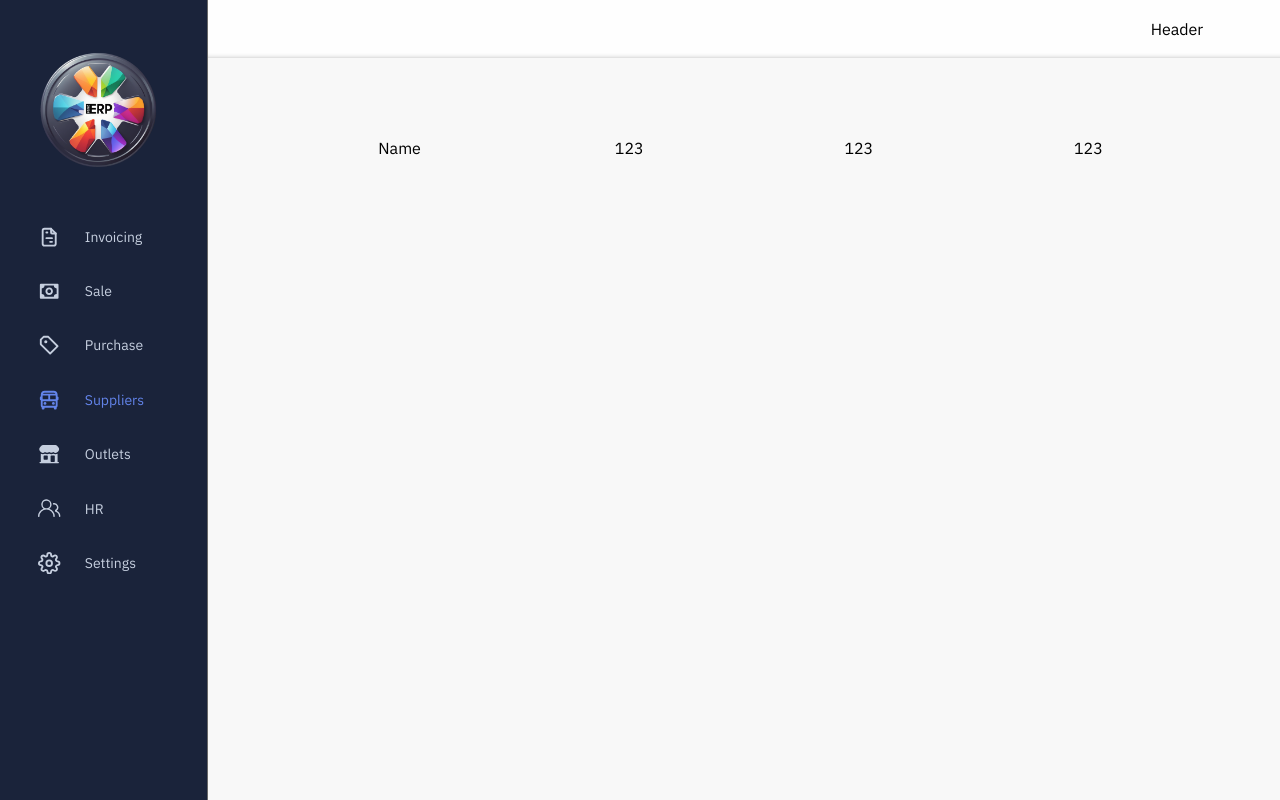
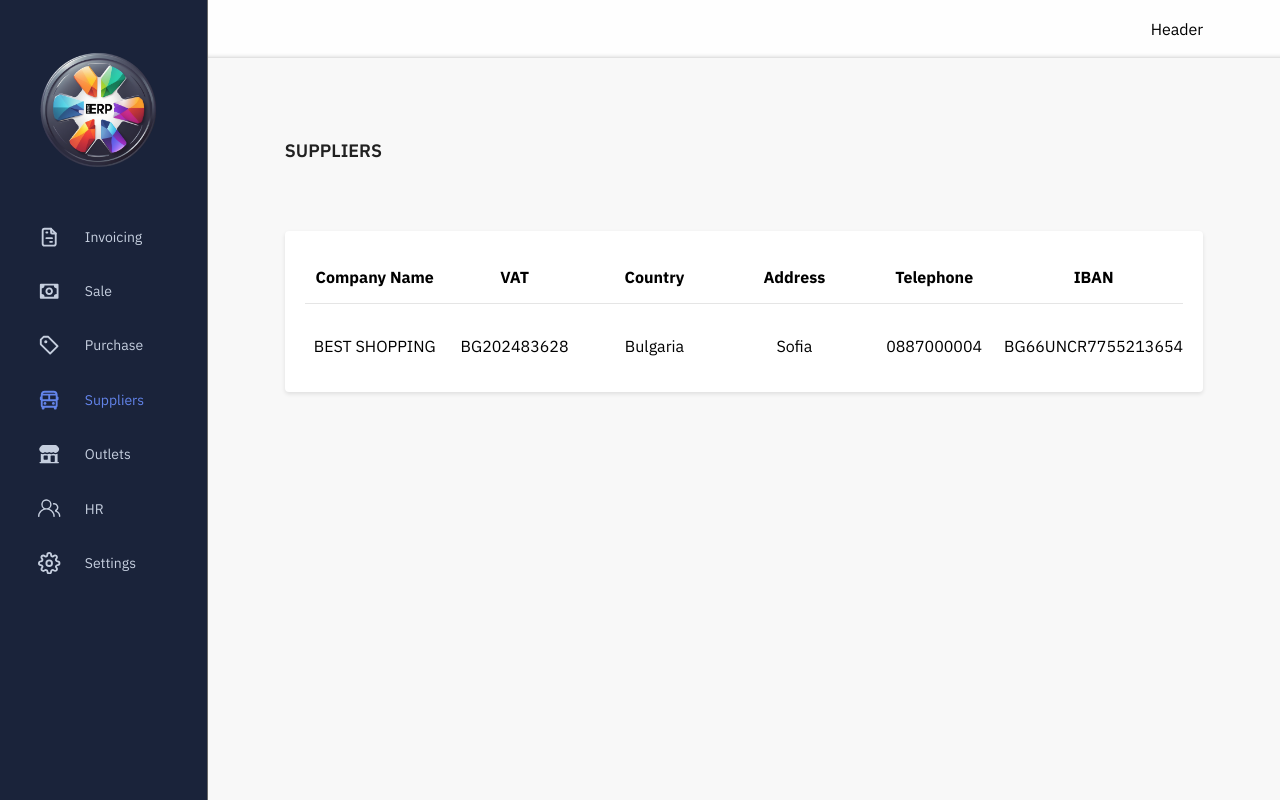
Before and after one commit to sasholilov/rendERP, a React (Vite) app: page /suppliers in a window 1280 px wide. Built offline with nearby package versions, Linux system fonts and the light colour scheme.

Commit message:
update table ui

```diff
--- a/src/pages/Suppliers.jsx
+++ b/src/pages/Suppliers.jsx
@@ -1,7 +1,13 @@
 import Table from "../ui/Table";
+import Title from "../ui/Title";
 
 function Suppliers() {
-  return <Table />;
+  return (
+    <>
+      <Title>Suppliers</Title>
+      <Table />
+    </>
+  );
 }
 
 export default Suppliers;
--- a/src/ui/Table.jsx
+++ b/src/ui/Table.jsx
@@ -1,18 +1,31 @@
 import styled from "styled-components";
+import TableHeader from "./TableHeader";
 
 const StyledTable = styled.div`
   display: grid;
-  grid-template-columns: 1fr 1fr 1fr 1fr;
+  grid-template-columns: 1fr 1fr 1fr 1fr 1fr 1fr;
   text-align: center;
+  background-color: #fff;
+  border-radius: 4px;
+  box-shadow: 0 2px 4px rgba(0, 0, 0, 0.1);
+  padding: 20px;
 `;
 
 function Table() {
   return (
     <StyledTable>
-      <p>Name</p>
-      <p>123</p>
-      <p>123</p>
-      <p>123</p>
+      <TableHeader>Company Name</TableHeader>
+      <TableHeader>VAT</TableHeader>
+      <TableHeader>Country</TableHeader>
+      <TableHeader>Address</TableHeader>
+      <TableHeader>Telephone</TableHeader>
+      <TableHeader>IBAN</TableHeader>
+      <p>BEST SHOPPING</p>
+      <p>BG202483628</p>
+      <p>Bulgaria</p>
+      <p>Sofia</p>
+      <p>0887000004</p>
+      <p>BG66UNCR7755213654</p>
     </StyledTable>
   );
 }
--- /dev/null
+++ b/src/ui/TableHeader.jsx
@@ -0,0 +1,18 @@
+import styled from "styled-components";
+import PropTypes from "prop-types";
+
+const StyledTableHeader = styled.p`
+  font-weight: bold;
+  padding-bottom: 16px;
+  border-bottom: solid 1px rgba(0, 0, 0, 0.1);
+`;
+
+function TableHeader({ children }) {
+  return <StyledTableHeader>{children}</StyledTableHeader>;
+}
+
+TableHeader.propTypes = {
+  children: PropTypes.node.isRequired,
+};
+
+export default TableHeader;
--- /dev/null
+++ b/src/ui/Title.jsx
@@ -0,0 +1,20 @@
+import styled from "styled-components";
+import PropTypes from "prop-types";
+
+const StyledTitle = styled.div`
+  font-size: 18px;
+  text-transform: uppercase;
+  color: #212121;
+  font-weight: 600;
+  line-height: 28px;
+`;
+
+function Title({ children }) {
+  return <StyledTitle as="h2">{children}</StyledTitle>;
+}
+
+Title.propTypes = {
+  children: PropTypes.node.isRequired,
+};
+
+export default Title;
```
